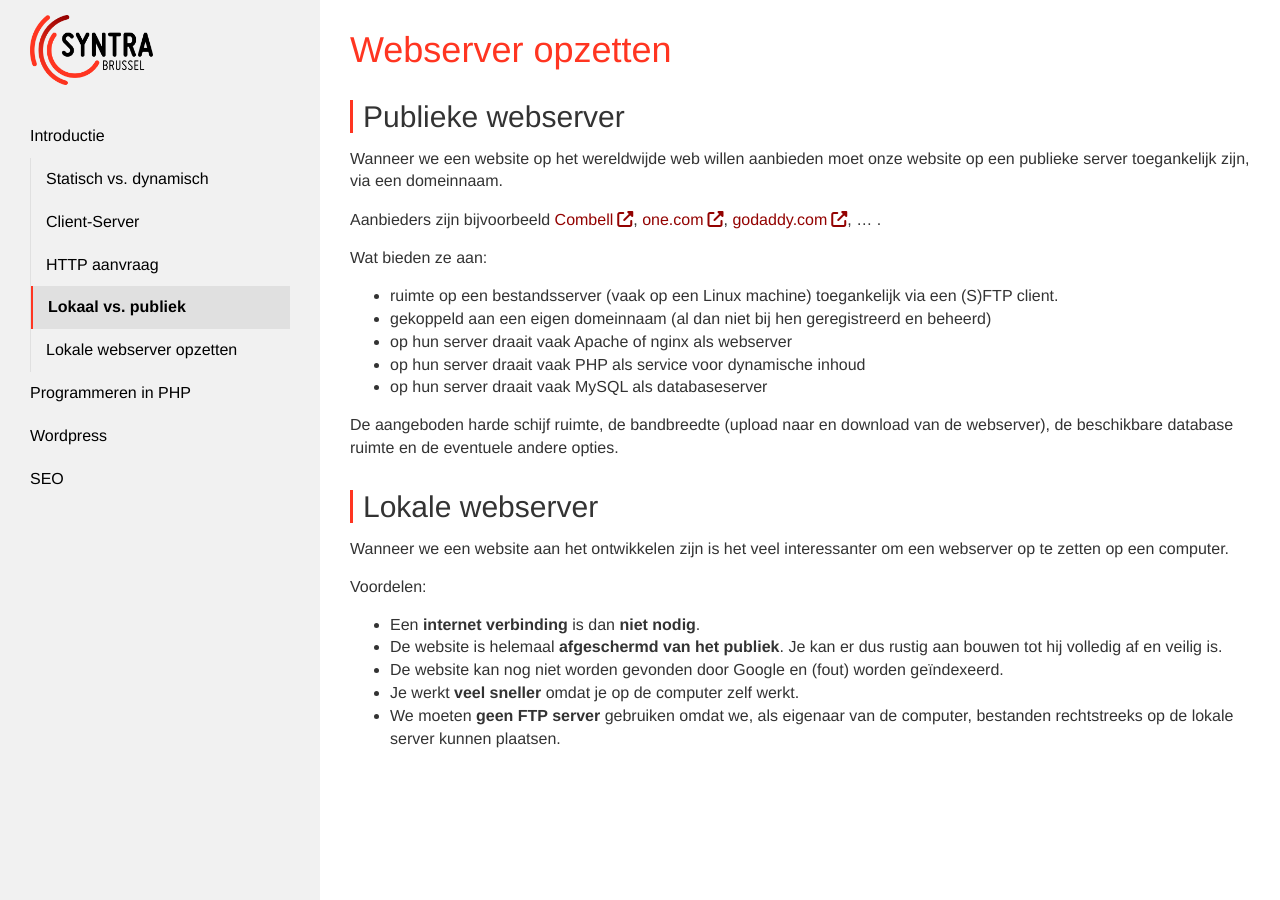
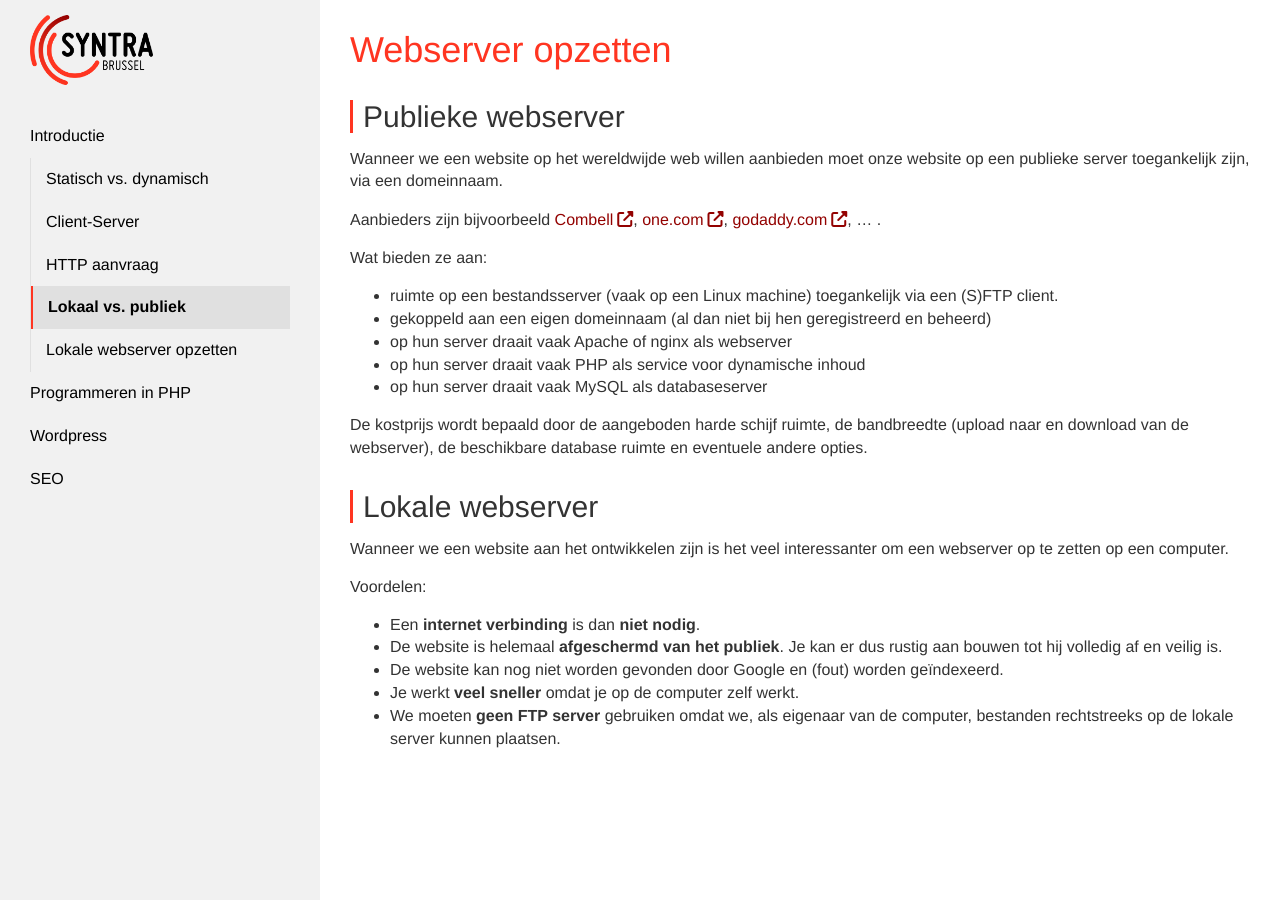
Before and after one commit to Syntra-Brussel/dynamische-webtechnieken, a Jekyll site: the page built from introductie/lokaal-vs-publiek.md, in a window 1280 px wide and 900 px high. Built offline with Jekyll 4.4.1, drawn with Linux system fonts in a browser that asks for light colours; nearby versions of some CDN libraries; a script that is not in the unit is left out.

Commit message:
Update lokaal-vs-publiek.md

```diff
--- a/introductie/lokaal-vs-publiek.md
+++ b/introductie/lokaal-vs-publiek.md
@@ -16,7 +16,7 @@ Wat bieden ze aan:
 * op hun server draait vaak PHP als service voor dynamische inhoud
 * op hun server draait vaak MySQL als databaseserver
 
-De aangeboden harde schijf ruimte, de bandbreedte (upload naar en download van de webserver), de beschikbare database ruimte en de eventuele andere opties.
+De kostprijs wordt bepaald door de aangeboden harde schijf ruimte, de bandbreedte (upload naar en download van de webserver), de beschikbare database ruimte en eventuele andere opties.
 
 ## Lokale webserver
 
```
